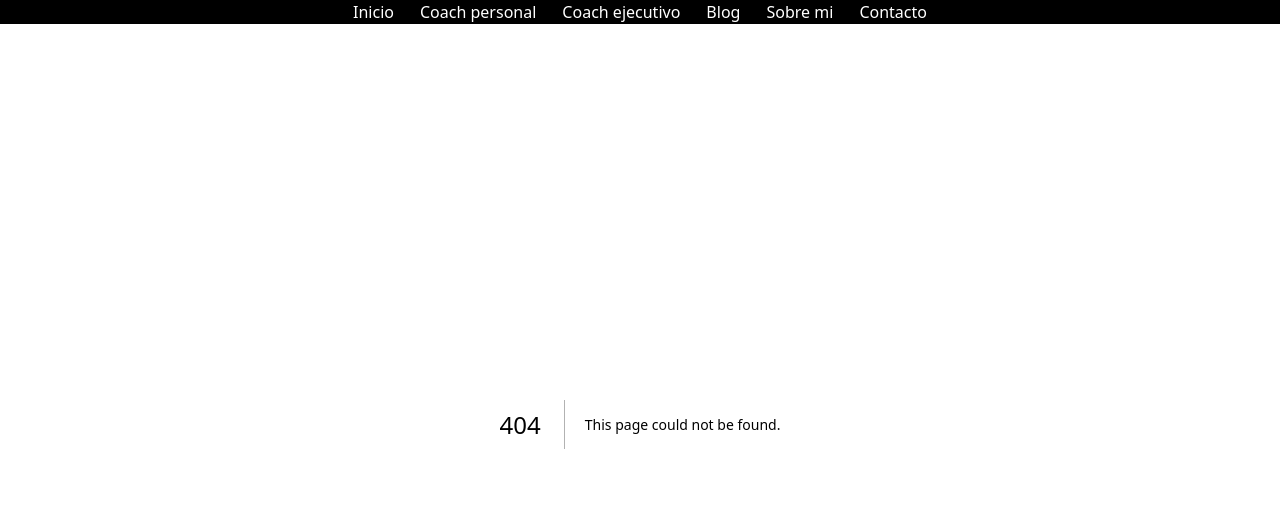
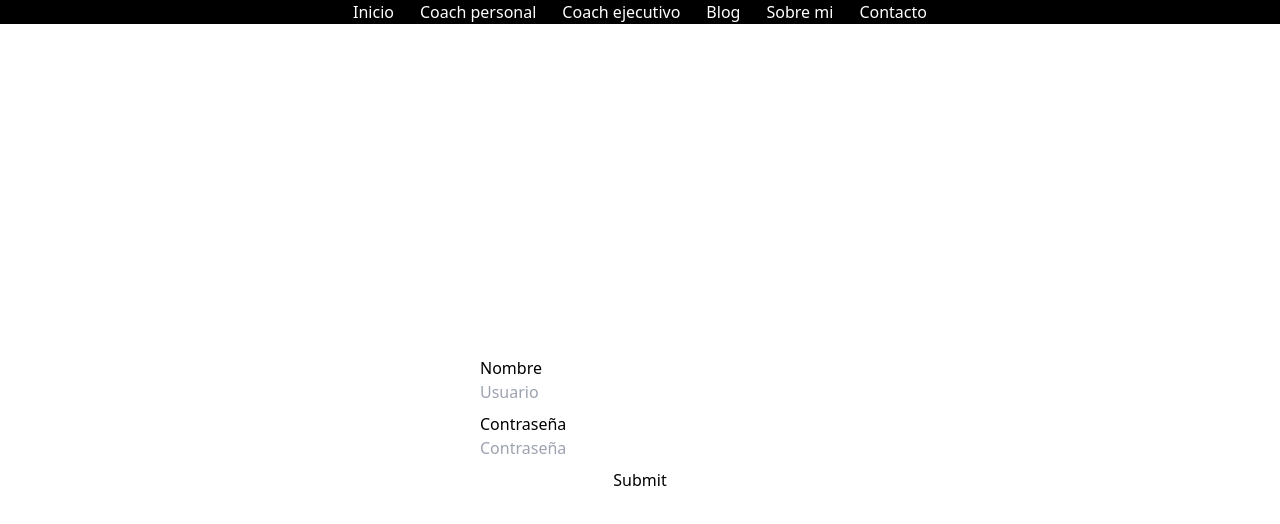
Before and after one commit to kyubiful/sz-coach-web, a Next.js app: page /login in a window 1280 px wide. Before the commit this address had no page. Shown: the top 524 px of the page. Built offline with nearby package versions, Linux system fonts and the light colour scheme.

Commit message:
feat: :sparkles: create login page

```diff
--- /dev/null
+++ b/app/login/page.tsx
@@ -0,0 +1,9 @@
+import { LoginForm } from './components/LoginForm'
+
+export default function LoginPage () {
+  return (
+    <div style={{ display: 'flex', justifyContent: 'center', alignSelf: 'center', height: '100vh' }}>
+      <LoginForm />
+    </div>
+  )
+}
```
